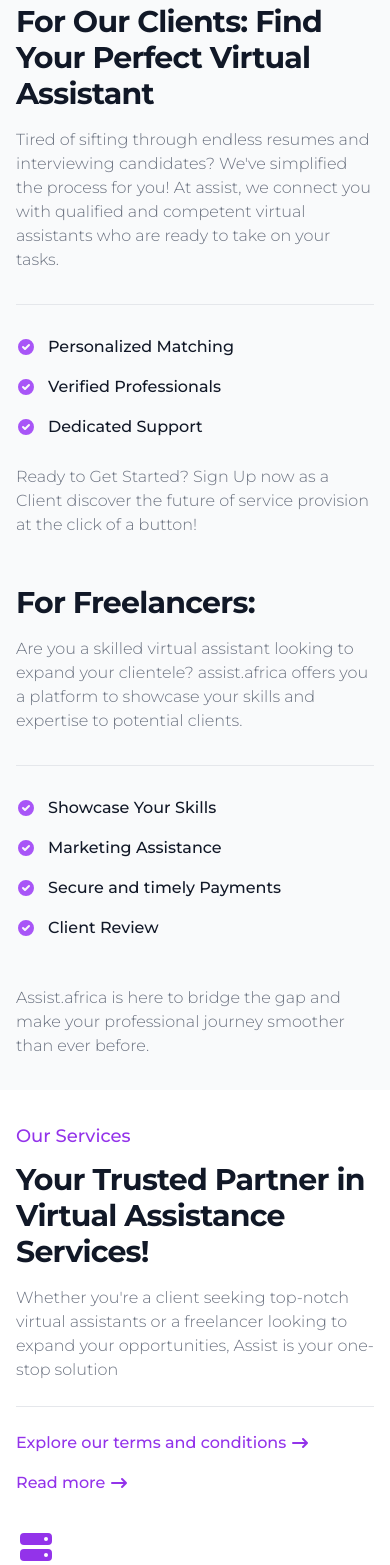
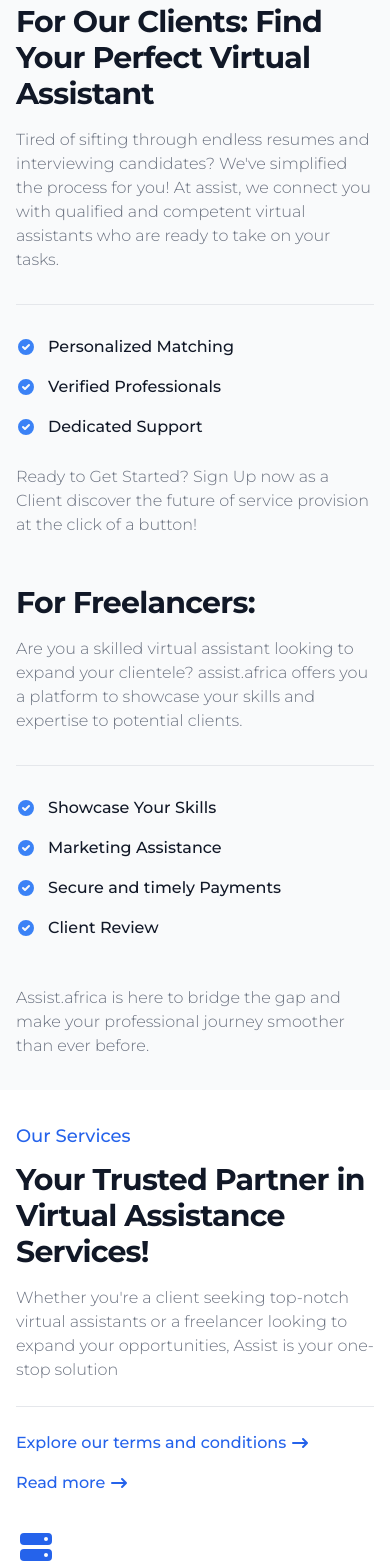
Before and after one commit to Company-XY/Assist-Frontend, a React (Vite) app: page / in a window 390 px wide. Shown: the part 432-1997 px from the top of the page. Built offline with nearby package versions, Linux system fonts and the light colour scheme.

Commit message:
changed colour scheme

```diff
--- a/src/components/Home/BackToTop.jsx
+++ b/src/components/Home/BackToTop.jsx
@@ -26,7 +26,7 @@ const BackToTop = () => {
   return (
     <button
       onClick={scrollToTop}
-      className={`fixed bottom-6 right-6 p-3 rounded-full bg-purple-600 text-white hover:bg-purple-800 ${
+      className={`fixed bottom-6 right-6 p-3 rounded-full bg-blue-600 text-white hover:bg-blue-800 ${
         isVisible ? "visible" : "invisible"
       } transition-all duration-600 ease-in-out`}
     >
--- a/src/components/Home/Section1.jsx
+++ b/src/components/Home/Section1.jsx
@@ -22,7 +22,7 @@ const Section1 = () => {
             >
               <li className="flex space-x-3">
                 <svg
-                  className="flex-shrink-0 w-5 h-5 text-purple-500 dark:text-purple-400"
+                  className="flex-shrink-0 w-5 h-5 text-blue-500 dark:text-blue-400"
                   fill="currentColor"
                   viewBox="0 0 20 20"
                   xmlns="http://www.w3.org/2000/svg"
@@ -39,7 +39,7 @@ const Section1 = () => {
               </li>
               <li className="flex space-x-3">
                 <svg
-                  className="flex-shrink-0 w-5 h-5 text-purple-500 dark:text-purple-400"
+                  className="flex-shrink-0 w-5 h-5 text-blue-500 dark:text-blue-400"
                   fill="currentColor"
                   viewBox="0 0 20 20"
                   xmlns="http://www.w3.org/2000/svg"
@@ -56,7 +56,7 @@ const Section1 = () => {
               </li>
               <li className="flex space-x-3">
                 <svg
-                  className="flex-shrink-0 w-5 h-5 text-purple-500 dark:text-purple-400"
+                  className="flex-shrink-0 w-5 h-5 text-blue-500 dark:text-blue-400"
                   fill="currentColor"
                   viewBox="0 0 20 20"
                   xmlns="http://www.w3.org/2000/svg"
@@ -104,7 +104,7 @@ const Section1 = () => {
             >
               <li className="flex space-x-3">
                 <svg
-                  className="flex-shrink-0 w-5 h-5 text-purple-500 dark:text-purple-400"
+                  className="flex-shrink-0 w-5 h-5 text-blue-500 dark:text-blue-400"
                   fill="currentColor"
                   viewBox="0 0 20 20"
                   xmlns="http://www.w3.org/2000/svg"
@@ -121,7 +121,7 @@ const Section1 = () => {
               </li>
               <li className="flex space-x-3">
                 <svg
-                  className="flex-shrink-0 w-5 h-5 text-purple-500 dark:text-purple-400"
+                  className="flex-shrink-0 w-5 h-5 text-blue-500 dark:text-blue-400"
                   fill="currentColor"
                   viewBox="0 0 20 20"
                   xmlns="http://www.w3.org/2000/svg"
@@ -139,7 +139,7 @@ const Section1 = () => {
               </li>
               <li className="flex space-x-3">
                 <svg
-                  className="flex-shrink-0 w-5 h-5 text-purple-500 dark:text-purple-400"
+                  className="flex-shrink-0 w-5 h-5 text-blue-500 dark:text-blue-400"
                   fill="currentColor"
                   viewBox="0 0 20 20"
                   xmlns="http://www.w3.org/2000/svg"
@@ -156,7 +156,7 @@ const Section1 = () => {
               </li>
               <li className="flex space-x-3">
                 <svg
-                  className="flex-shrink-0 w-5 h-5 text-purple-500 dark:text-purple-400"
+                  className="flex-shrink-0 w-5 h-5 text-blue-500 dark:text-blue-400"
                   fill="currentColor"
                   viewBox="0 0 20 20"
                   xmlns="http://www.w3.org/2000/svg"
--- a/src/components/Home/Section2.jsx
+++ b/src/components/Home/Section2.jsx
@@ -117,7 +117,7 @@ const Section2 = () => {
             </ul>
             <Link
               to="/register"
-              className="text-white bg-purple-600 hover:bg-purple-700 focus:ring-4 focus:ring-purple-200 font-medium rounded-lg text-sm px-5 py-2.5 text-center dark:text-white  dark:focus:ring-purple-900"
+              className="text-white bg-blue-600 hover:bg-blue-700 focus:ring-4 focus:ring-blue-200 font-medium rounded-lg text-sm px-5 py-2.5 text-center dark:text-white  dark:focus:ring-blue-900"
             >
               Register Now
             </Link>
@@ -211,7 +211,7 @@ const Section2 = () => {
             </ul>
             <Link
               to="/register"
-              className="text-white bg-purple-600 hover:bg-purple-700 focus:ring-4 focus:ring-purple-200 font-medium rounded-lg text-sm px-5 py-2.5 text-center dark:text-white  dark:focus:ring-purple-900"
+              className="text-white bg-blue-600 hover:bg-blue-700 focus:ring-4 focus:ring-blue-200 font-medium rounded-lg text-sm px-5 py-2.5 text-center dark:text-white  dark:focus:ring-blue-900"
             >
               Register Now
             </Link>
@@ -306,7 +306,7 @@ const Section2 = () => {
             </ul>
             <Link
               to="*"
-              className="text-white bg-purple-600 hover:bg-purple-700 focus:ring-4 focus:ring-purple-200 font-medium rounded-lg text-sm px-5 py-2.5 text-center dark:text-white  dark:focus:ring-purple-900"
+              className="text-white bg-blue-600 hover:bg-blue-700 focus:ring-4 focus:ring-blue-200 font-medium rounded-lg text-sm px-5 py-2.5 text-center dark:text-white  dark:focus:ring-blue-900"
             >
               Consult Us
             </Link>
--- a/src/components/Home/Section3.jsx
+++ b/src/components/Home/Section3.jsx
@@ -15,7 +15,7 @@ const Section3 = () => {
           </p>
           <Link
             to="/register"
-            className="text-white bg-purple-700 hover:bg-purple-800 focus:ring-4 focus:ring-purple-300 font-medium rounded-lg text-sm px-5 py-2.5 mr-2 mb-2 dark:bg-purple-600 dark:hover:bg-purple-700 focus:outline-none dark:focus:ring-purple-800"
+            className="text-white bg-blue-700 hover:bg-blue-800 focus:ring-4 focus:ring-blue-300 font-medium rounded-lg text-sm px-5 py-2.5 mr-2 mb-2 dark:bg-blue-600 dark:hover:bg-blue-700 focus:outline-none dark:focus:ring-blue-800"
           >
             Register Now
           </Link>
--- a/src/components/Home/Services.jsx
+++ b/src/components/Home/Services.jsx
@@ -6,7 +6,7 @@ const Services = () => {
     <section id="Services" className="bg-white dark:bg-gray-900">
       <div className="items-center max-w-screen-xl px-4 py-8 mx-auto lg:grid lg:grid-cols-4 lg:gap-16 xl:gap-24 lg:py-24 lg:px-6">
         <div className="col-span-2 mb-8">
-          <p className="text-lg font-medium text-purple-600 dark:text-purple-500">
+          <p className="text-lg font-medium text-blue-600 dark:text-blue-500">
             {" "}
             Our Services
           </p>
@@ -22,7 +22,7 @@ const Services = () => {
             <div>
               <Link
                 to="*"
-                className="inline-flex items-center text-base font-medium text-purple-600 hover:text-purple-800 dark:text-purple-500 dark:hover:text-purple-700"
+                className="inline-flex items-center text-base font-medium text-blue-600 hover:text-blue-800 dark:text-blue-500 dark:hover:text-blue-700"
               >
                 Explore our terms and conditions
                 <svg
@@ -42,7 +42,7 @@ const Services = () => {
             <div>
               <Link
                 to="*"
-                className="inline-flex items-center text-base font-medium text-purple-600 hover:text-purple-800 dark:text-purple-500 dark:hover:text-purple-700"
+                className="inline-flex items-center text-base font-medium text-blue-600 hover:text-blue-800 dark:text-blue-500 dark:hover:text-blue-700"
               >
                 Read more
                 <svg
@@ -64,7 +64,7 @@ const Services = () => {
         <div className="col-span-2 space-y-8 md:grid md:grid-cols-2 md:gap-12 md:space-y-0">
           <div>
             <svg
-              className="w-10 h-10 mb-2 text-purple-600 md:w-12 md:h-12 dark:text-purple-500"
+              className="w-10 h-10 mb-2 text-blue-600 md:w-12 md:h-12 dark:text-blue-500"
               fill="currentColor"
               viewBox="0 0 20 20"
               xmlns="http://www.w3.org/2000/svg"
@@ -84,7 +84,7 @@ const Services = () => {
           </div>
           <div>
             <svg
-              className="w-10 h-10 mb-2 text-purple-600 md:w-12 md:h-12 dark:text-purple-500"
+              className="w-10 h-10 mb-2 text-blue-600 md:w-12 md:h-12 dark:text-blue-500"
               fill="currentColor"
               viewBox="0 0 20 20"
               xmlns="http://www.w3.org/2000/svg"
@@ -100,7 +100,7 @@ const Services = () => {
           </div>
           <div>
             <svg
-              className="w-10 h-10 mb-2 text-purple-600 md:w-12 md:h-12 dark:text-purple-500"
+              className="w-10 h-10 mb-2 text-blue-600 md:w-12 md:h-12 dark:text-blue-500"
               fill="currentColor"
               viewBox="0 0 20 20"
               xmlns="http://www.w3.org/2000/svg"
@@ -120,7 +120,7 @@ const Services = () => {
           </div>
           <div>
             <svg
-              className="w-10 h-10 mb-2 text-purple-600 md:w-12 md:h-12 dark:text-purple-500"
+              className="w-10 h-10 mb-2 text-blue-600 md:w-12 md:h-12 dark:text-blue-500"
               fill="currentColor"
               viewBox="0 0 20 20"
               xmlns="http://www.w3.org/2000/svg"
```
Also changed, not shown: src/components/Header.jsx (+16 -16 lines).
